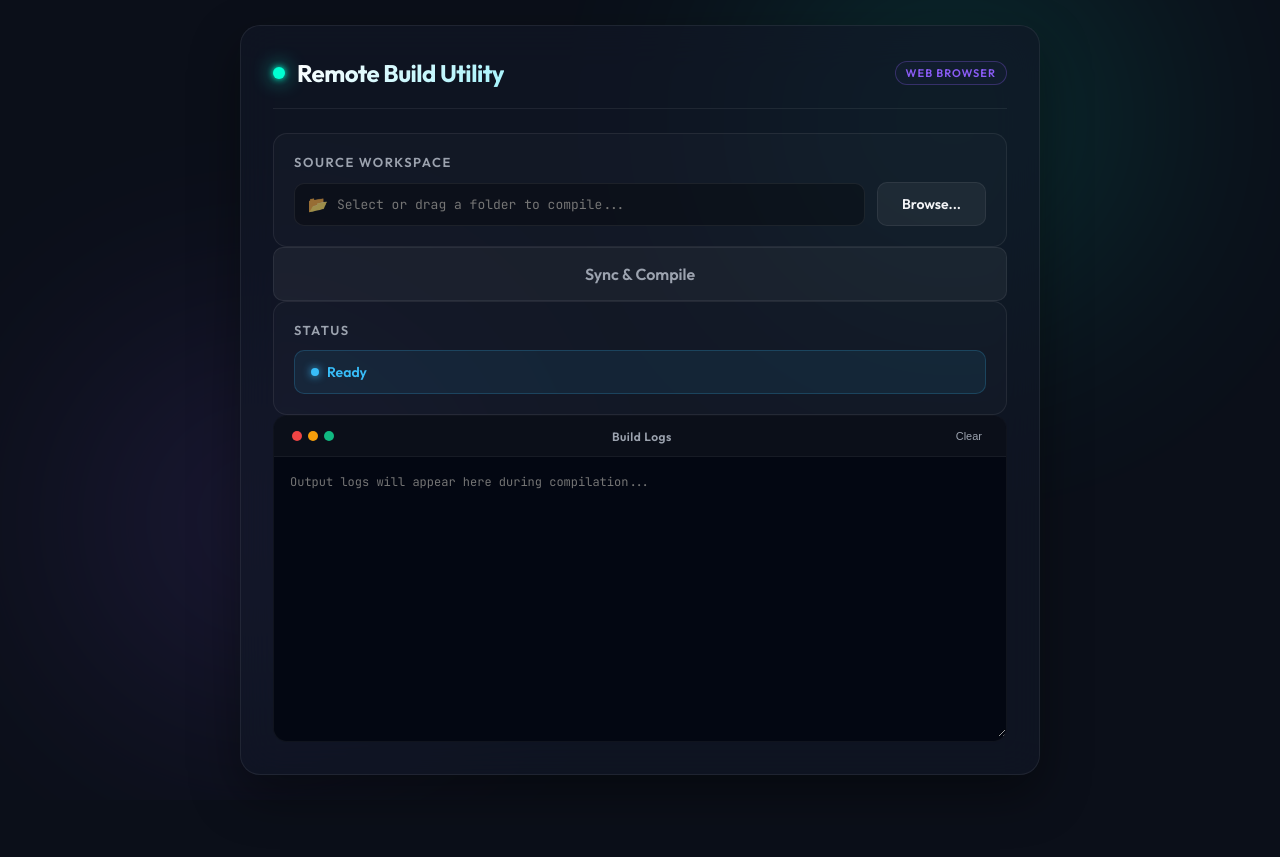
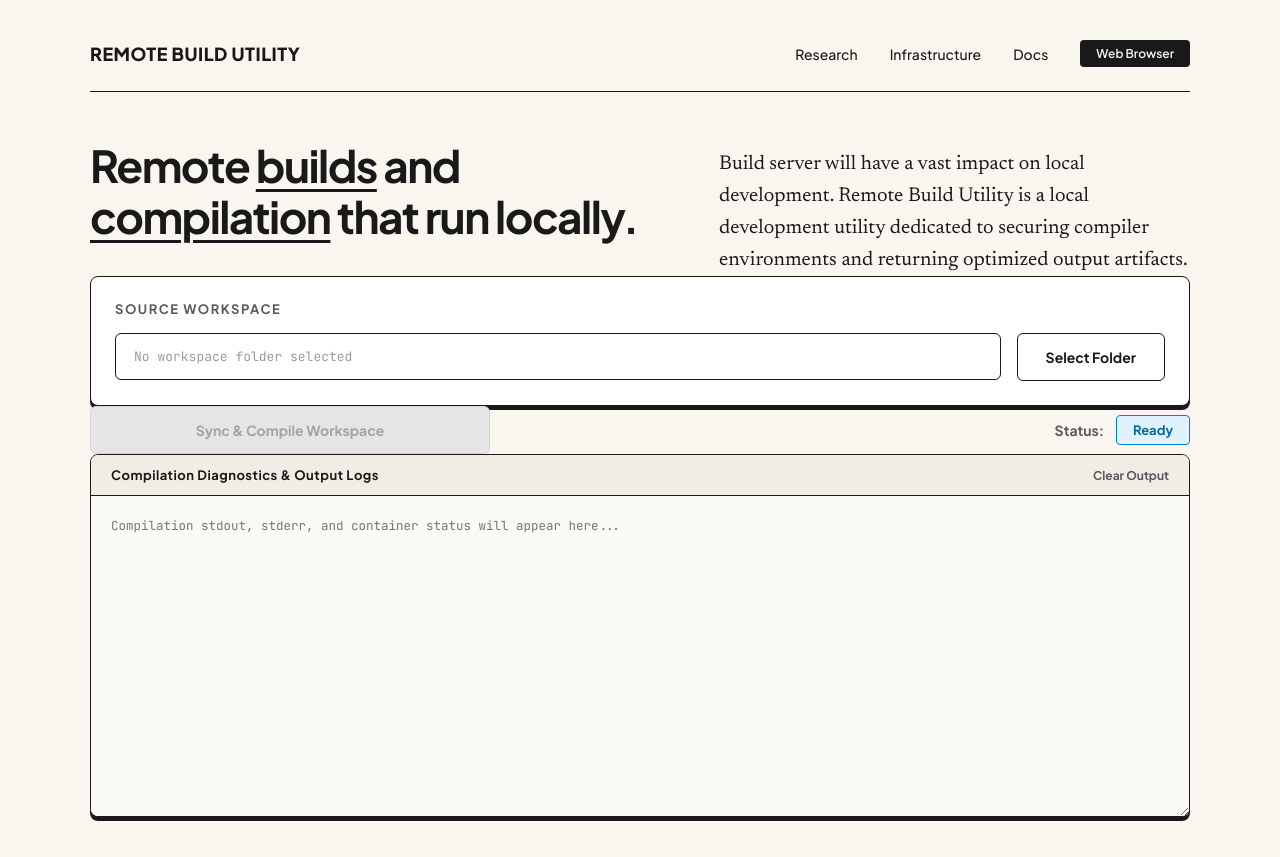
Before and after one commit to bigginboi/Task-1-KDF, a website built with Vite: page app/index.html in a window 1280 px wide. Before the commit the page ends 800 px from the top, so only its background shows below. Built offline with nearby package versions, Linux system fonts and the light colour scheme.

Commit message:
Update UI branding to match warm cream editorial design

```diff
--- a/app/index.html
+++ b/app/index.html
@@ -6,62 +6,71 @@
   <title>Remote Build Utility</title>
   <link rel="preconnect" href="https://fonts.googleapis.com">
   <link rel="preconnect" href="https://fonts.gstatic.com" crossorigin>
-  <link href="https://fonts.googleapis.com/css2?family=Outfit:wght@300;400;500;600;700&family=JetBrains+Mono:wght@400;500&display=swap" rel="stylesheet">
+  <link href="https://fonts.googleapis.com/css2?family=Plus+Jakarta+Sans:wght@400;500;600;700;800&family=Newsreader:ital,opsz,wght@0,6..72,400;0,6..72,500;0,6..72,600;1,6..72,400&family=JetBrains+Mono:wght@400;500&display=swap" rel="stylesheet">
   <link rel="stylesheet" href="/src/styles.css" />
 </head>
 <body>
-  <div class="glass-bg"></div>
-
   <div id="app">
+    <!-- Navbar mimicking Anthropic navigation bar -->
     <header class="app-header">
       <div class="header-logo">
-        <span class="logo-dot"></span>
-        <h1>Remote Build Utility</h1>
+        <h1>REMOTE BUILD UTILITY</h1>
       </div>
-      <span class="platform-badge" id="platform-badge">Detecting...</span>
+      <nav class="header-nav">
+        <a href="#" class="nav-link">Research</a>
+        <a href="#" class="nav-link">Infrastructure</a>
+        <a href="#" class="nav-link">Docs</a>
+        <span class="platform-badge" id="platform-badge">Detecting...</span>
+      </nav>
     </header>
 
+    <!-- Main Content Area -->
     <main class="app-content">
-      <!-- Folder selection card -->
-      <section class="card border-glow">
-        <h2 class="card-title">Source Workspace</h2>
+      <!-- Intro Section mimicking the screenshot layout -->
+      <section class="intro-section">
+        <div class="intro-left">
+          <h2 class="hero-title">
+            Remote <span class="underlined">builds</span> and <span class="underlined">compilation</span> that run locally.
+          </h2>
+        </div>
+        <div class="intro-right">
+          <p class="hero-desc">
+            Build server will have a vast impact on local development. Remote Build Utility is a local development utility dedicated to securing compiler environments and returning optimized output artifacts.
+          </p>
+        </div>
+      </section>
+
+      <!-- Workspace Input Card -->
+      <section class="card workspace-card">
+        <h3 class="card-title">Source Workspace</h3>
         <div class="folder-row">
           <div class="input-wrapper">
-            <span class="folder-icon">📂</span>
-            <input type="text" id="folder-path" readonly placeholder="Select or drag a folder to compile..." />
+            <input type="text" id="folder-path" readonly placeholder="No workspace folder selected" />
           </div>
-          <button id="btn-browse" class="btn btn-secondary">Browse...</button>
+          <button id="btn-browse" class="btn btn-secondary">Select Folder</button>
           <!-- Web-only hidden folder input -->
           <input type="file" id="browser-folder" webkitdirectory directory multiple style="display: none;" />
         </div>
       </section>
 
-      <!-- Action panel -->
-      <div class="actions-panel">
+      <!-- Actions & Status Row -->
+      <section class="controls-row">
         <button id="btn-compile" class="btn btn-primary" disabled>
-          <span class="btn-text">Sync &amp; Compile</span>
-          <span class="btn-glow"></span>
+          Sync &amp; Compile Workspace
         </button>
-      </div>
-
-      <!-- Status indicator -->
-      <section class="card">
-        <h2 class="card-title">Status</h2>
-        <div id="status" class="status-badge status-ready">Ready</div>
+        <div class="status-container">
+          <span class="status-label">Status:</span>
+          <span id="status" class="status-badge status-ready">Ready</span>
+        </div>
       </section>
 
-      <!-- Output logs -->
-      <section class="card terminal-card">
+      <!-- Log Terminal Box -->
+      <section class="terminal-card">
         <div class="terminal-header">
-          <div class="terminal-dots">
-            <span class="dot red"></span>
-            <span class="dot yellow"></span>
-            <span class="dot green"></span>
-          </div>
-          <span class="terminal-title">Build Logs</span>
-          <button id="btn-clear" class="btn-clear-logs">Clear</button>
+          <span class="terminal-title">Compilation Diagnostics &amp; Output Logs</span>
+          <button id="btn-clear" class="btn-clear-logs">Clear Output</button>
         </div>
-        <textarea id="output" readonly placeholder="Output logs will appear here during compilation..."></textarea>
+        <textarea id="output" readonly placeholder="Compilation stdout, stderr, and container status will appear here..."></textarea>
       </section>
     </main>
   </div>
--- a/app/src/styles.css
+++ b/app/src/styles.css
@@ -1,33 +1,32 @@
 :root {
-  --color-bg: #0b0f19;
-  --color-bg-glow: rgba(0, 255, 210, 0.03);
-  --color-card-bg: rgba(17, 24, 39, 0.65);
-  --color-card-border: rgba(255, 255, 255, 0.07);
-  --color-primary: #00ffd2;
-  --color-primary-rgb: 0, 255, 210;
-  --color-secondary: #8b5cf6;
-  --color-text-primary: #f3f4f6;
-  --color-text-secondary: #9ca3af;
-  --color-terminal-bg: #030712;
+  /* Anthropic-like color palette */
+  --color-bg: #f9f6f0;         /* Warm off-white / cream */
+  --color-text-main: #191919;   /* Near-black / rich carbon */
+  --color-text-muted: #595959;  /* Warm charcoal */
+  --color-card-bg: #ffffff;    /* Pure white */
+  --color-input-bg: #ffffff;   /* Pure white */
+  --color-border: #191919;     /* Bold black borders */
 
-  /* Status colors */
-  --status-ready: #38bdf8;
-  --status-ready-bg: rgba(56, 189, 248, 0.08);
-  --status-ready-border: rgba(56, 189, 248, 0.2);
+  /* Status badge styling */
+  --status-ready-bg: #e0f2fe;
+  --status-ready-text: #0369a1;
+  --status-ready-border: #0284c7;
 
-  --status-working: #fbbf24;
-  --status-working-bg: rgba(251, 191, 36, 0.08);
-  --status-working-border: rgba(251, 191, 36, 0.2);
+  --status-working-bg: #fef3c7;
+  --status-working-text: #b45309;
+  --status-working-border: #d97706;
 
-  --status-success: #34d399;
-  --status-success-bg: rgba(52, 211, 153, 0.08);
-  --status-success-border: rgba(52, 211, 153, 0.2);
+  --status-success-bg: #d1fae5;
+  --status-success-text: #047857;
+  --status-success-border: #059669;
 
-  --status-error: #f87171;
-  --status-error-bg: rgba(248, 113, 113, 0.08);
-  --status-error-border: rgba(248, 113, 113, 0.2);
+  --status-error-bg: #fee2e2;
+  --status-error-text: #b91c1c;
+  --status-error-border: #dc2626;
 
-  --font-sans: 'Outfit', -apple-system, BlinkMacSystemFont, "Segoe UI", Roboto, sans-serif;
+  /* Typography */
+  --font-sans: 'Plus Jakarta Sans', system-ui, -apple-system, BlinkMacSystemFont, "Segoe UI", Roboto, sans-serif;
+  --font-serif: 'Newsreader', Georgia, serif;
   --font-mono: 'JetBrains Mono', Consolas, Monaco, monospace;
 }
 
@@ -38,384 +37,297 @@
 }
 
 body {
-  font-family: var(--font-sans);
+  font-family: var(--font-serif);
   background-color: var(--color-bg);
-  color: var(--color-text-primary);
+  color: var(--color-text-main);
   min-height: 100vh;
-  padding: 24px;
-  overflow-x: hidden;
-  position: relative;
   display: flex;
   justify-content: center;
-  align-items: center;
-}
-
-/* Glassy background glow circles */
-.glass-bg {
-  position: absolute;
-  top: 0;
-  left: 0;
-  right: 0;
-  bottom: 0;
-  z-index: -1;
-  overflow: hidden;
-  pointer-events: none;
-}
-
-.glass-bg::before, .glass-bg::after {
-  content: '';
-  position: absolute;
-  width: 400px;
-  height: 400px;
-  border-radius: 50%;
-  filter: blur(120px);
-  opacity: 0.12;
-}
-
-.glass-bg::before {
-  top: -10%;
-  right: 10%;
-  background: var(--color-primary);
-}
-
-.glass-bg::after {
-  bottom: 10%;
-  left: 5%;
-  background: var(--color-secondary);
+  align-items: flex-start;
+  padding: 40px 24px;
 }
 
 #app {
   width: 100%;
-  max-width: 800px;
-  background: var(--color-card-bg);
-  backdrop-filter: blur(20px);
-  -webkit-backdrop-filter: blur(20px);
-  border: 1px solid var(--color-card-border);
-  border-radius: 20px;
-  padding: 32px;
-  box-shadow: 0 20px 50px rgba(0, 0, 0, 0.4),
-              0 0 40px rgba(var(--color-primary-rgb), 0.02);
+  max-width: 1100px;
   display: flex;
   flex-direction: column;
-  gap: 24px;
+  gap: 48px;
 }
 
-/* Header styling */
+/* Header & Navigation */
 .app-header {
   display: flex;
   justify-content: space-between;
   align-items: center;
-  border-bottom: 1px solid var(--color-card-border);
-  padding-bottom: 20px;
+  border-bottom: 1px solid var(--color-border);
+  padding-bottom: 24px;
 }
 
-.header-logo {
+.header-logo h1 {
+  font-family: var(--font-sans);
+  font-size: 18px;
+  font-weight: 800;
+  letter-spacing: 0.5px;
+}
+
+.header-nav {
+  display: flex;
+  align-items: center;
+  gap: 32px;
+}
+
+.nav-link {
+  font-family: var(--font-sans);
+  font-size: 14px;
+  font-weight: 500;
+  color: var(--color-text-main);
+  text-decoration: none;
+  transition: opacity 0.2s;
+}
+
+.nav-link:hover {
+  opacity: 0.7;
+}
+
+.platform-badge {
+  font-family: var(--font-sans);
+  font-size: 12px;
+  font-weight: 600;
+  padding: 6px 16px;
+  background: var(--color-text-main);
+  color: var(--color-bg);
+  border-radius: 4px;
+}
+
+/* Intro Hero Section */
+.intro-section {
+  display: grid;
+  grid-template-columns: 1.2fr 1fr;
+  gap: 64px;
+  align-items: start;
+}
+
+.hero-title {
+  font-family: var(--font-sans);
+  font-size: 44px;
+  font-weight: 700;
+  line-height: 1.15;
+  letter-spacing: -1.5px;
+}
+
+.underlined {
+  text-decoration: underline;
+  text-underline-offset: 6px;
+  text-decoration-thickness: 3px;
+}
+
+.hero-desc {
+  font-size: 20px;
+  line-height: 1.6;
+  color: var(--color-text-main);
+  padding-top: 8px;
+}
+
+/* Cards & Layout */
+.card {
+  background: var(--color-card-bg);
+  border: 1.5px solid var(--color-border);
+  border-radius: 8px;
+  padding: 24px;
+  box-shadow: 0 4px 0 var(--color-border);
+}
+
+.card-title {
+  font-family: var(--font-sans);
+  font-size: 13px;
+  font-weight: 700;
+  text-transform: uppercase;
+  letter-spacing: 1.5px;
+  color: var(--color-text-muted);
+  margin-bottom: 16px;
+}
+
+/* Workspace selection row */
+.folder-row {
+  display: flex;
+  gap: 16px;
+}
+
+.input-wrapper {
+  flex: 1;
+}
+
+.input-wrapper input {
+  width: 100%;
+  padding: 14px 18px;
+  background: var(--color-input-bg);
+  border: 1.5px solid var(--color-border);
+  border-radius: 6px;
+  color: var(--color-text-main);
+  font-family: var(--font-mono);
+  font-size: 13px;
+  outline: none;
+}
+
+.input-wrapper input::placeholder {
+  color: var(--color-text-muted);
+  opacity: 0.6;
+}
+
+/* Buttons */
+.btn {
+  font-family: var(--font-sans);
+  font-size: 14px;
+  font-weight: 700;
+  padding: 14px 28px;
+  border-radius: 6px;
+  cursor: pointer;
+  outline: none;
+  transition: all 0.15s ease-in-out;
+}
+
+.btn-primary {
+  background: var(--color-text-main);
+  color: var(--color-bg);
+  border: 1.5px solid var(--color-border);
+}
+
+.btn-primary:hover:not(:disabled) {
+  background: transparent;
+  color: var(--color-text-main);
+}
+
+.btn-primary:disabled {
+  background: #e5e5e5;
+  color: #a3a3a3;
+  border-color: #d4d4d4;
+  cursor: not-allowed;
+}
+
+.btn-secondary {
+  background: transparent;
+  color: var(--color-text-main);
+  border: 1.5px solid var(--color-border);
+}
+
+.btn-secondary:hover:not(:disabled) {
+  background: var(--color-text-main);
+  color: var(--color-bg);
+}
+
+/* Controls & Status Row */
+.controls-row {
+  display: flex;
+  justify-content: space-between;
+  align-items: center;
+  flex-wrap: wrap;
+  gap: 20px;
+}
+
+.controls-row button {
+  flex: 1;
+  max-width: 400px;
+}
+
+.status-container {
   display: flex;
   align-items: center;
   gap: 12px;
 }
 
-.logo-dot {
-  width: 12px;
-  height: 12px;
-  background-color: var(--color-primary);
-  border-radius: 50%;
-  box-shadow: 0 0 10px var(--color-primary);
-  display: inline-block;
-  animation: pulse-glow 2s infinite;
+.status-label {
+  font-family: var(--font-sans);
+  font-size: 14px;
+  font-weight: 700;
+  color: var(--color-text-muted);
 }
 
-h1 {
-  font-size: 24px;
+.status-badge {
+  font-family: var(--font-sans);
+  font-size: 13px;
   font-weight: 700;
-  letter-spacing: -0.5px;
-  background: linear-gradient(135deg, #fff 0%, #a5f3fc 100%);
-  -webkit-background-clip: text;
-  -webkit-text-fill-color: transparent;
-}
-
-.platform-badge {
-  font-size: 11px;
-  font-weight: 600;
-  text-transform: uppercase;
-  letter-spacing: 1px;
-  padding: 4px 10px;
-  background: rgba(255, 255, 255, 0.05);
-  border: 1px solid var(--color-card-border);
-  border-radius: 20px;
-  color: var(--color-text-secondary);
-}
-
-.platform-badge.platform-tauri {
-  color: var(--color-primary);
-  border-color: rgba(var(--color-primary-rgb), 0.3);
-  background: rgba(var(--color-primary-rgb), 0.03);
-}
-
-.platform-badge.platform-browser {
-  color: var(--color-secondary);
-  border-color: rgba(139, 92, 246, 0.3);
-  background: rgba(139, 92, 246, 0.03);
-}
-
-/* Cards styling */
-.card {
-  background: rgba(255, 255, 255, 0.02);
-  border: 1px solid var(--color-card-border);
-  border-radius: 14px;
-  padding: 20px;
-  transition: all 0.3s cubic-bezier(0.4, 0, 0.2, 1);
-}
-
-.card:hover {
-  background: rgba(255, 255, 255, 0.03);
-  border-color: rgba(255, 255, 255, 0.12);
-  transform: translateY(-2px);
-  box-shadow: 0 8px 30px rgba(0,0,0,0.2);
-}
-
-.card-title {
-  font-size: 13px;
-  font-weight: 600;
-  color: var(--color-text-secondary);
-  text-transform: uppercase;
-  letter-spacing: 1.5px;
-  margin-bottom: 12px;
-}
-
-/* Folder Selection row */
-.folder-row {
-  display: flex;
-  gap: 12px;
-  align-items: center;
-}
-
-.input-wrapper {
-  position: relative;
-  flex: 1;
-  display: flex;
-  align-items: center;
-}
-
-.folder-icon {
-  position: absolute;
-  left: 14px;
-  font-size: 16px;
-  opacity: 0.6;
-}
-
-.input-wrapper input {
-  width: 100%;
-  padding: 12px 12px 12px 42px;
-  background: rgba(0, 0, 0, 0.3);
-  border: 1px solid var(--color-card-border);
-  border-radius: 10px;
-  color: var(--color-text-primary);
-  font-family: var(--font-mono);
-  font-size: 13px;
-  outline: none;
-  transition: all 0.2s ease;
-}
-
-.input-wrapper input:focus {
-  border-color: rgba(var(--color-primary-rgb), 0.5);
-  box-shadow: 0 0 10px rgba(var(--color-primary-rgb), 0.1);
-}
-
-/* Buttons */
-.btn {
-  padding: 12px 24px;
-  border-radius: 10px;
-  font-family: var(--font-sans);
-  font-size: 14px;
-  font-weight: 600;
-  cursor: pointer;
-  outline: none;
-  transition: all 0.2s cubic-bezier(0.4, 0, 0.2, 1);
-  display: inline-flex;
-  align-items: center;
-  justify-content: center;
-  border: 1px solid transparent;
-}
-
-.btn-secondary {
-  background: rgba(255, 255, 255, 0.05);
-  color: var(--color-text-primary);
-  border-color: var(--color-card-border);
-}
-
-.btn-secondary:hover {
-  background: rgba(255, 255, 255, 0.1);
-  border-color: rgba(255, 255, 255, 0.2);
-}
-
-.btn-primary {
-  background: var(--color-primary);
-  color: #050811;
-  position: relative;
-  overflow: hidden;
-  box-shadow: 0 4px 20px rgba(var(--color-primary-rgb), 0.2);
-}
-
-.btn-primary:hover:not(:disabled) {
-  transform: translateY(-1px);
-  box-shadow: 0 6px 25px rgba(var(--color-primary-rgb), 0.35);
-  background: #1affda;
-}
-
-.btn-primary:active:not(:disabled) {
-  transform: translateY(1px);
-}
-
-.btn-primary:disabled {
-  background: rgba(255, 255, 255, 0.05);
-  color: var(--color-text-secondary);
-  border-color: var(--color-card-border);
-  box-shadow: none;
-  cursor: not-allowed;
-}
-
-/* Actions panel wrapper */
-.actions-panel {
-  display: flex;
-  justify-content: flex-end;
-}
-
-.actions-panel button {
-  width: 100%;
-  padding: 16px;
-  font-size: 16px;
-}
-
-/* Status Badge */
-.status-badge {
-  font-size: 14px;
-  font-weight: 600;
-  padding: 12px 16px;
-  border-radius: 10px;
-  border: 1px solid transparent;
-  transition: all 0.3s ease;
-  display: flex;
-  align-items: center;
-  gap: 8px;
-}
-
-.status-badge::before {
-  content: '';
-  width: 8px;
-  height: 8px;
-  border-radius: 50%;
-  display: inline-block;
+  padding: 6px 16px;
+  border-radius: 4px;
+  border: 1.5px solid transparent;
 }
 
 .status-ready {
-  color: var(--status-ready);
   background: var(--status-ready-bg);
+  color: var(--status-ready-text);
   border-color: var(--status-ready-border);
-}
-.status-ready::before {
-  background-color: var(--status-ready);
-  box-shadow: 0 0 8px var(--status-ready);
 }
 
 .status-working {
-  color: var(--status-working);
   background: var(--status-working-bg);
+  color: var(--status-working-text);
   border-color: var(--status-working-border);
-  animation: pulse-bg 1.5s infinite alternate;
-}
-.status-working::before {
-  background-color: var(--status-working);
-  box-shadow: 0 0 8px var(--status-working);
-  animation: blink 1s infinite alternate;
+  animation: pulse-border 1.5s infinite alternate;
 }
 
 .status-success {
-  color: var(--status-success);
   background: var(--status-success-bg);
+  color: var(--status-success-text);
   border-color: var(--status-success-border);
-}
-.status-success::before {
-  background-color: var(--status-success);
-  box-shadow: 0 0 8px var(--status-success);
 }
 
 .status-error {
-  color: var(--status-error);
   background: var(--status-error-bg);
+  color: var(--status-error-text);
   border-color: var(--status-error-border);
 }
-.status-error::before {
-  background-color: var(--status-error);
-  box-shadow: 0 0 8px var(--status-error);
-}
 
-/* Terminal logs styling */
+/* Terminal Log Console */
 .terminal-card {
-  padding: 0;
+  display: flex;
+  flex-direction: column;
+  border: 1.5px solid var(--color-border);
+  border-radius: 8px;
+  background: #ffffff;
   overflow: hidden;
-  background-color: var(--color-terminal-bg);
-  border-color: rgba(255, 255, 255, 0.05);
+  box-shadow: 0 4px 0 var(--color-border);
 }
 
 .terminal-header {
-  background: rgba(255, 255, 255, 0.03);
-  padding: 12px 18px;
   display: flex;
   justify-content: space-between;
   align-items: center;
-  border-bottom: 1px solid rgba(255, 255, 255, 0.05);
+  background: #f1ece4;
+  border-bottom: 1.5px solid var(--color-border);
+  padding: 12px 20px;
 }
-
-.terminal-dots {
-  display: flex;
-  gap: 6px;
-}
-
-.terminal-dots .dot {
-  width: 10px;
-  height: 10px;
-  border-radius: 50%;
-}
-
-.terminal-dots .red { background-color: #ef4444; }
-.terminal-dots .yellow { background-color: #f59e0b; }
-.terminal-dots .green { background-color: #10b981; }
 
 .terminal-title {
   font-family: var(--font-sans);
-  font-size: 12px;
-  font-weight: 600;
+  font-size: 13px;
+  font-weight: 700;
+  color: var(--color-text-main);
   letter-spacing: 0.5px;
-  color: var(--color-text-secondary);
 }
 
 .btn-clear-logs {
   background: transparent;
   border: none;
-  color: var(--color-text-secondary);
-  font-size: 11px;
-  font-weight: 500;
+  font-family: var(--font-sans);
+  font-size: 12px;
+  font-weight: 700;
+  color: var(--color-text-muted);
   cursor: pointer;
-  padding: 2px 6px;
-  border-radius: 4px;
-  transition: all 0.2s;
 }
 
 .btn-clear-logs:hover {
-  background: rgba(255, 255, 255, 0.05);
-  color: var(--color-text-primary);
+  color: var(--color-text-main);
 }
 
 #output {
   width: 100%;
-  height: 280px;
-  padding: 16px;
-  background: transparent;
+  height: 320px;
+  padding: 20px;
+  background: #fbfaf7;
+  color: var(--color-text-main);
   border: none;
-  color: #a7f3d0; /* Soft emerald code text */
   font-family: var(--font-mono);
-  font-size: 12px;
+  font-size: 12.5px;
   line-height: 1.6;
   resize: vertical;
   outline: none;
@@ -423,58 +335,49 @@ h1 {
   white-space: pre;
 }
 
-/* Custom Scrollbars */
-#output::-webkit-scrollbar {
-  width: 8px;
-}
-#output::-webkit-scrollbar-track {
-  background: rgba(0, 0, 0, 0.2);
-}
-#output::-webkit-scrollbar-thumb {
-  background: rgba(255, 255, 255, 0.1);
-  border-radius: 4px;
-}
-#output::-webkit-scrollbar-thumb:hover {
-  background: rgba(255, 255, 255, 0.2);
-}
-
 /* Animations */
-@keyframes pulse-glow {
-  0%, 100% {
-    box-shadow: 0 0 10px var(--color-primary), 0 0 2px var(--color-primary);
+@keyframes pulse-border {
+  0% {
+    box-shadow: 0 0 0px var(--status-working-border);
   }
-  50% {
-    box-shadow: 0 0 20px var(--color-primary), 0 0 6px var(--color-primary);
+  100% {
+    box-shadow: 0 0 8px var(--status-working-border);
   }
 }
 
-@keyframes pulse-bg {
-  0% {
-    box-shadow: 0 0 0 0px rgba(251, 191, 36, 0.03);
+/* Responsive Layout */
+@media (max-width: 800px) {
+  body {
+    padding: 20px 16px;
   }
-  100% {
-    box-shadow: 0 0 20px 4px rgba(251, 191, 36, 0.06);
+
+  .intro-section {
+    grid-template-columns: 1fr;
+    gap: 24px;
   }
-}
 
-@keyframes blink {
-  0%, 100% { opacity: 1; }
-  50% { opacity: 0.3; }
-}
+  .hero-title {
+    font-size: 32px;
+  }
 
-/* Responsive adjustments */
-@media (max-width: 640px) {
-  body {
-    padding: 12px;
+  .hero-desc {
+    font-size: 17px;
   }
-  #app {
-    padding: 18px;
+
+  .folder-row {
+    flex-direction: column;
   }
-  .folder-row {
+
+  .controls-row {
     flex-direction: column;
     align-items: stretch;
   }
-  .btn {
-    width: 100%;
+
+  .controls-row button {
+    max-width: 100%;
+  }
+
+  .status-container {
+    justify-content: space-between;
   }
 }
```
